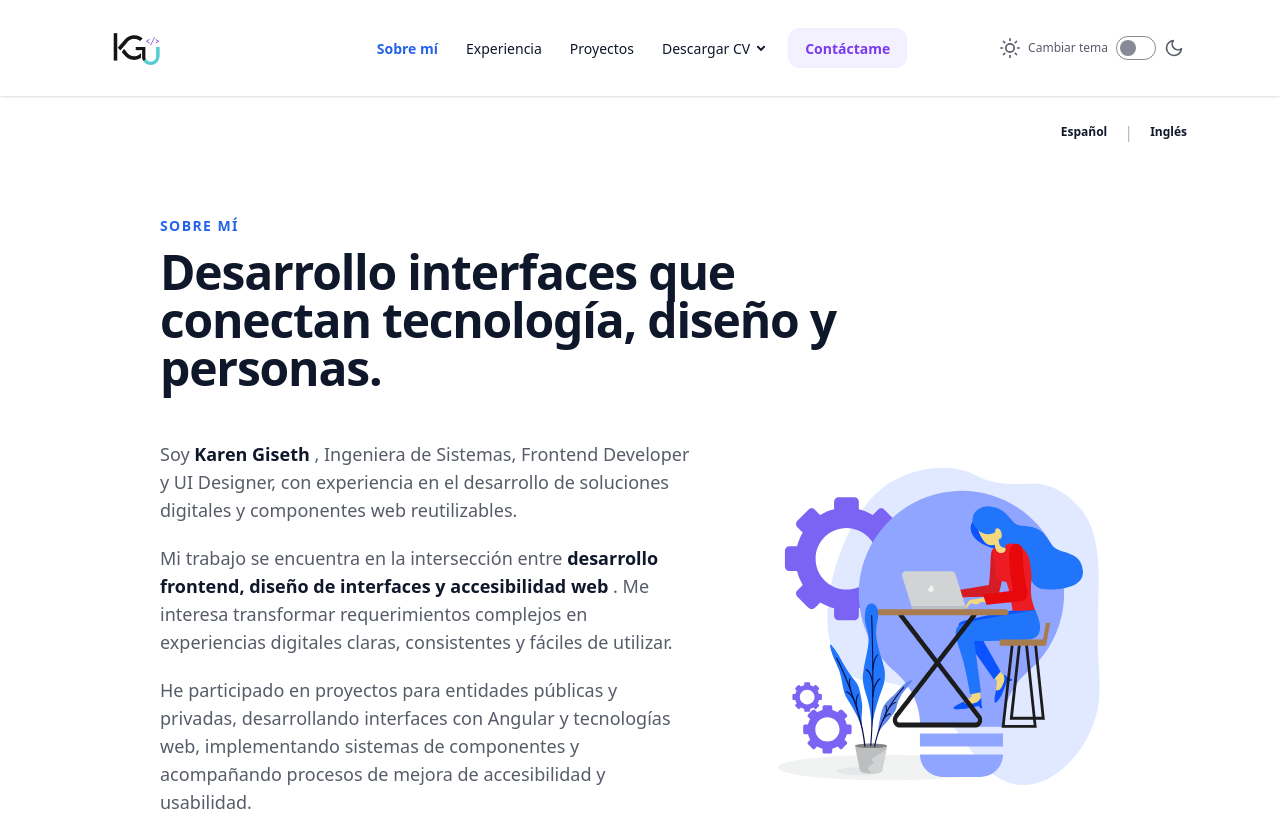
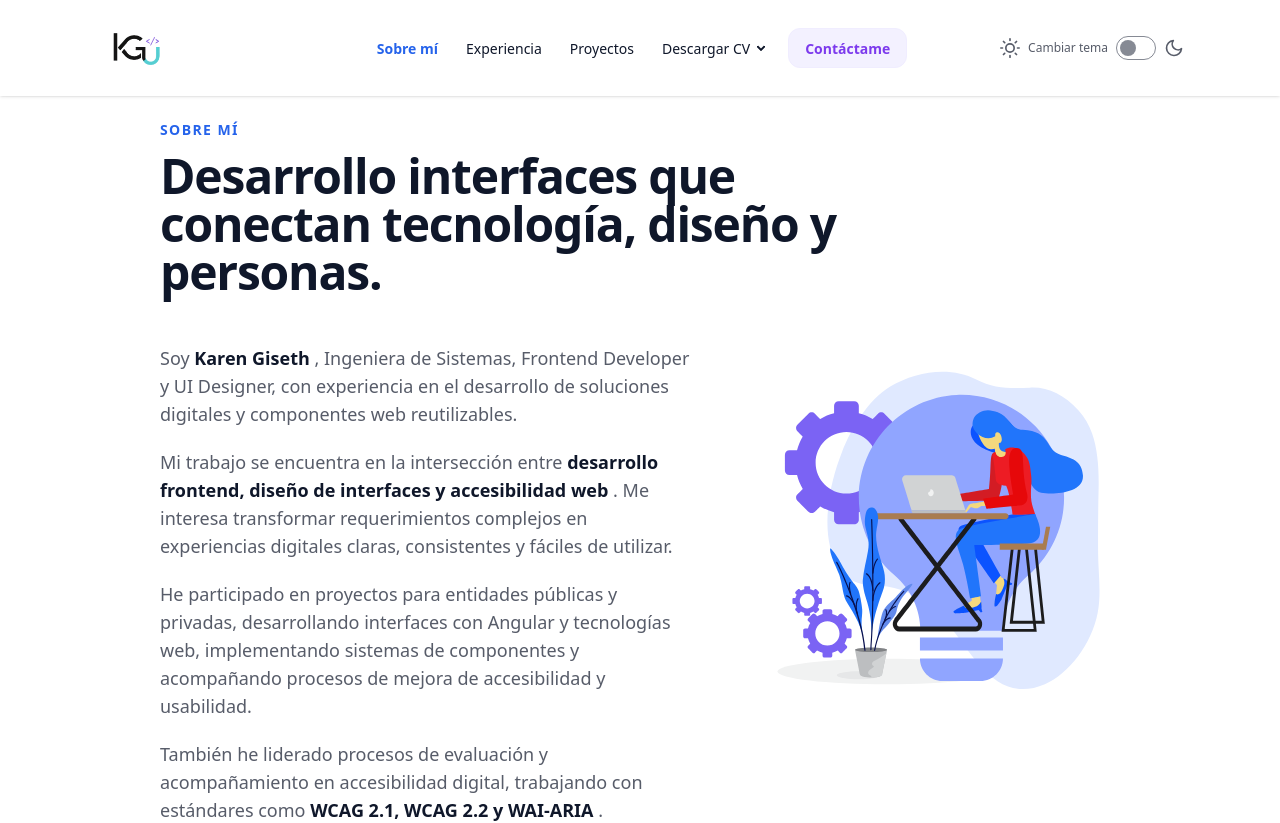
Before and after one commit to karengiseth23/portafolio, an Angular app: page /aboutMe in a window 1280 px wide. Shown: the top 823 px of the page. Built offline with nearby package versions, Linux system fonts and the light colour scheme.

Commit message:
Se arregla display de elementos del menu

```diff
--- a/src/app/components/navbar/navbar.html
+++ b/src/app/components/navbar/navbar.html
@@ -9,6 +9,11 @@
       shadow-sm
       md:px-24
       lg:px-24
+      fixed
+      top-0
+      left-0
+      w-full
+      z-[9999]
     "
   >
 
@@ -61,6 +66,11 @@
         <ul
           tabindex="-1"
           class="
+            absolute
+            left-0
+            top-full
+            z-[100]
+            bg-white
             menu
             z-50
             mt-3
```
